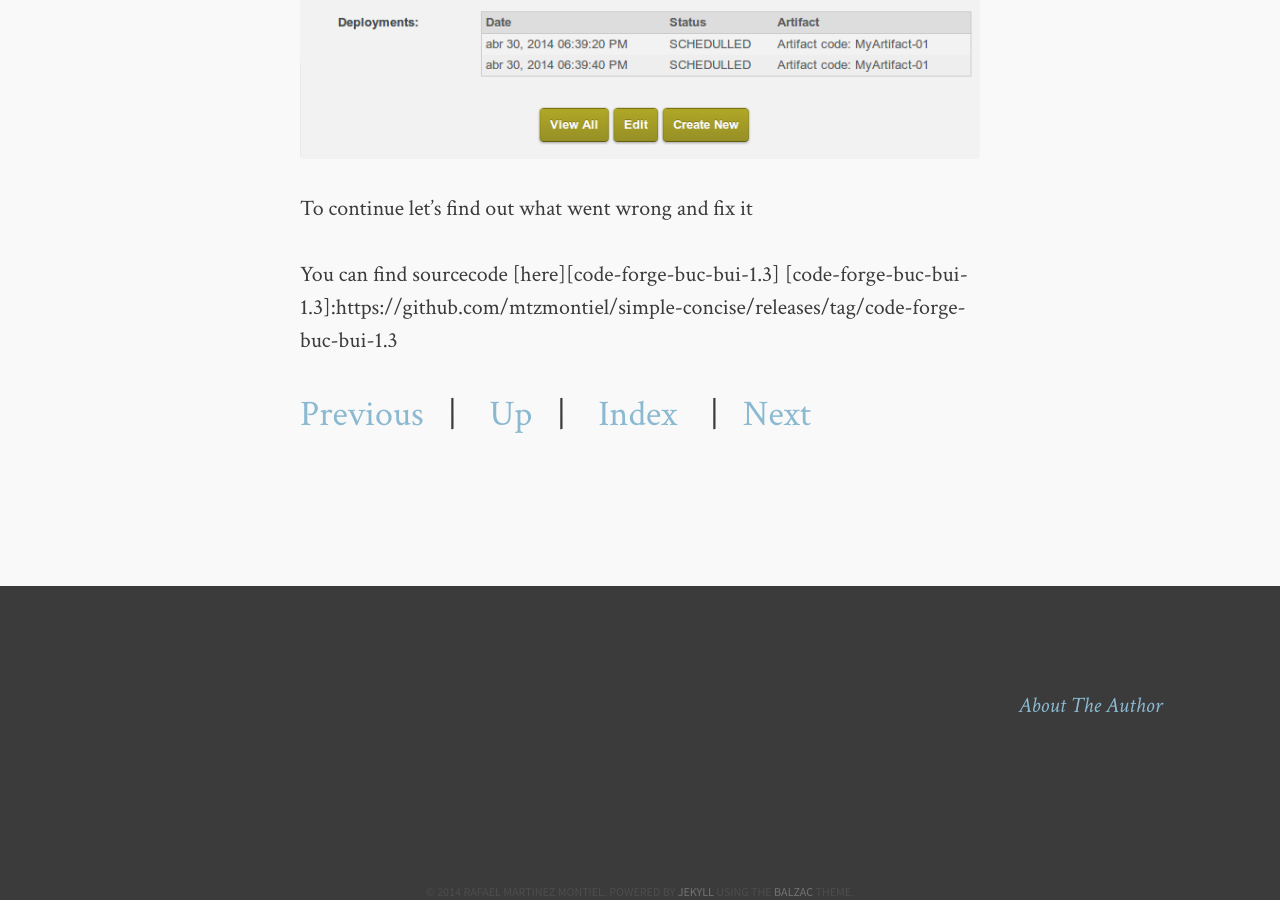
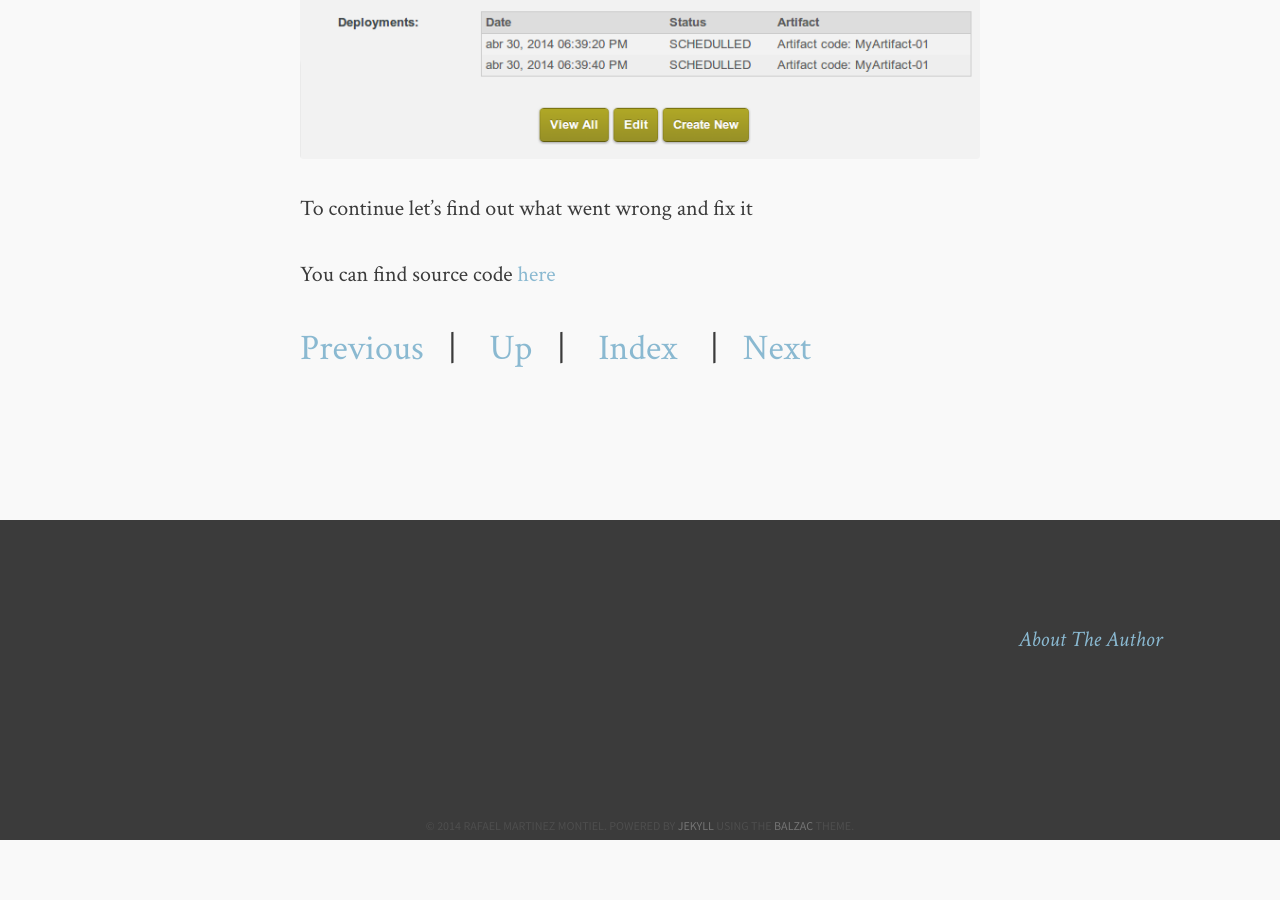
Before and after one commit to mtzmontiel/simple-concise, a Jekyll site: the page built from forge/sampleUI-BasicUI-04.md, in a window 1280 px wide and 900 px high, scrolled down 9938 px. Built offline with Jekyll 4.4.1, drawn with Linux system fonts in a browser that asks for light colours; after the commit the page ends 10778 px from its top, so only the background shows below that.

Commit message:
Fix link

```diff
--- a/forge/sampleUI-BasicUI-04.md
+++ b/forge/sampleUI-BasicUI-04.md
@@ -169,5 +169,6 @@ On server we see both deployments now
 
 To continue let's find out what went wrong and fix it
 
-You can find sourcecode [here][code-forge-buc-bui-1.3]
+You can find source code [here][code-forge-buc-bui-1.3]
+
 [code-forge-buc-bui-1.3]:https://github.com/mtzmontiel/simple-concise/releases/tag/code-forge-buc-bui-1.3
```
